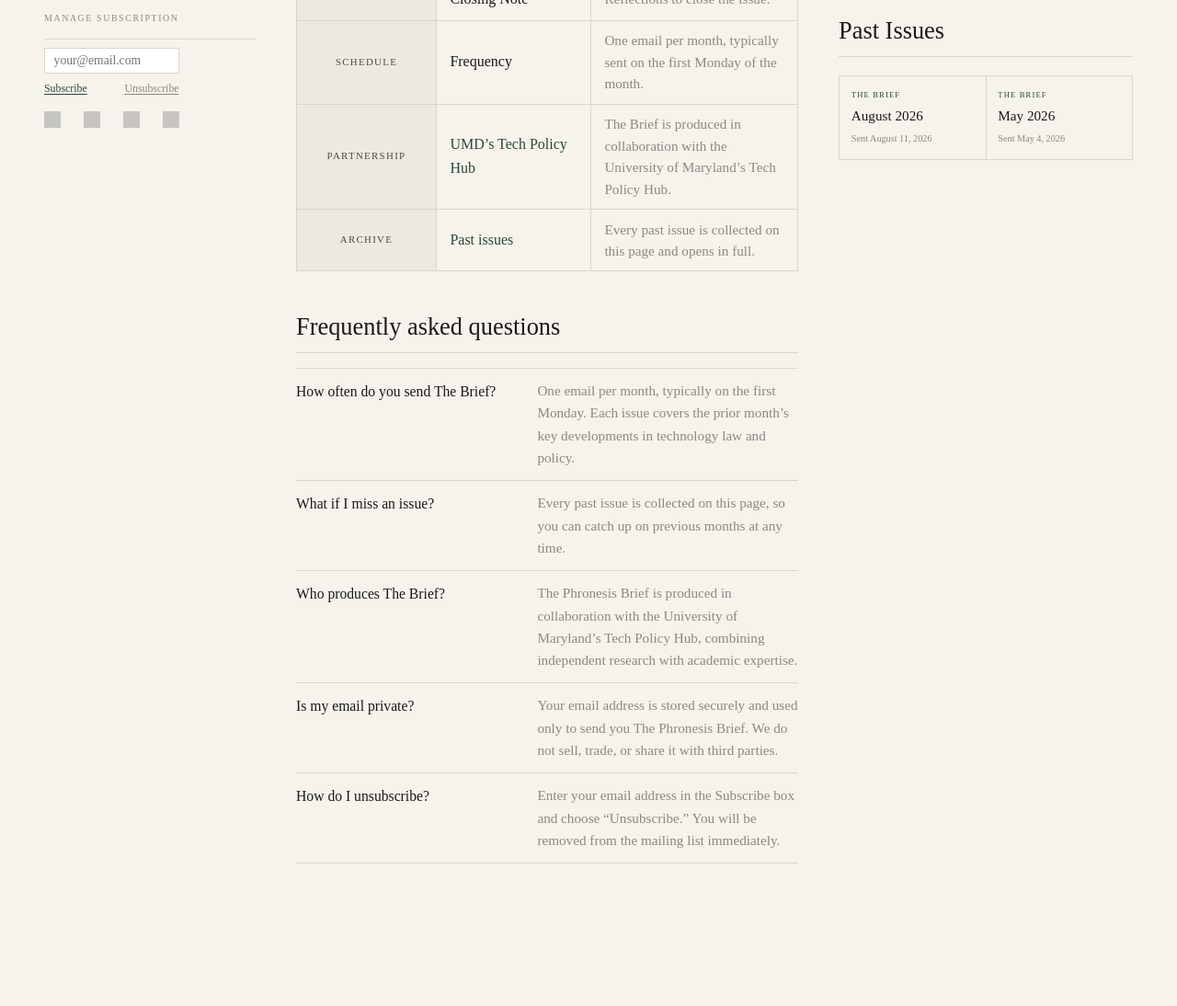
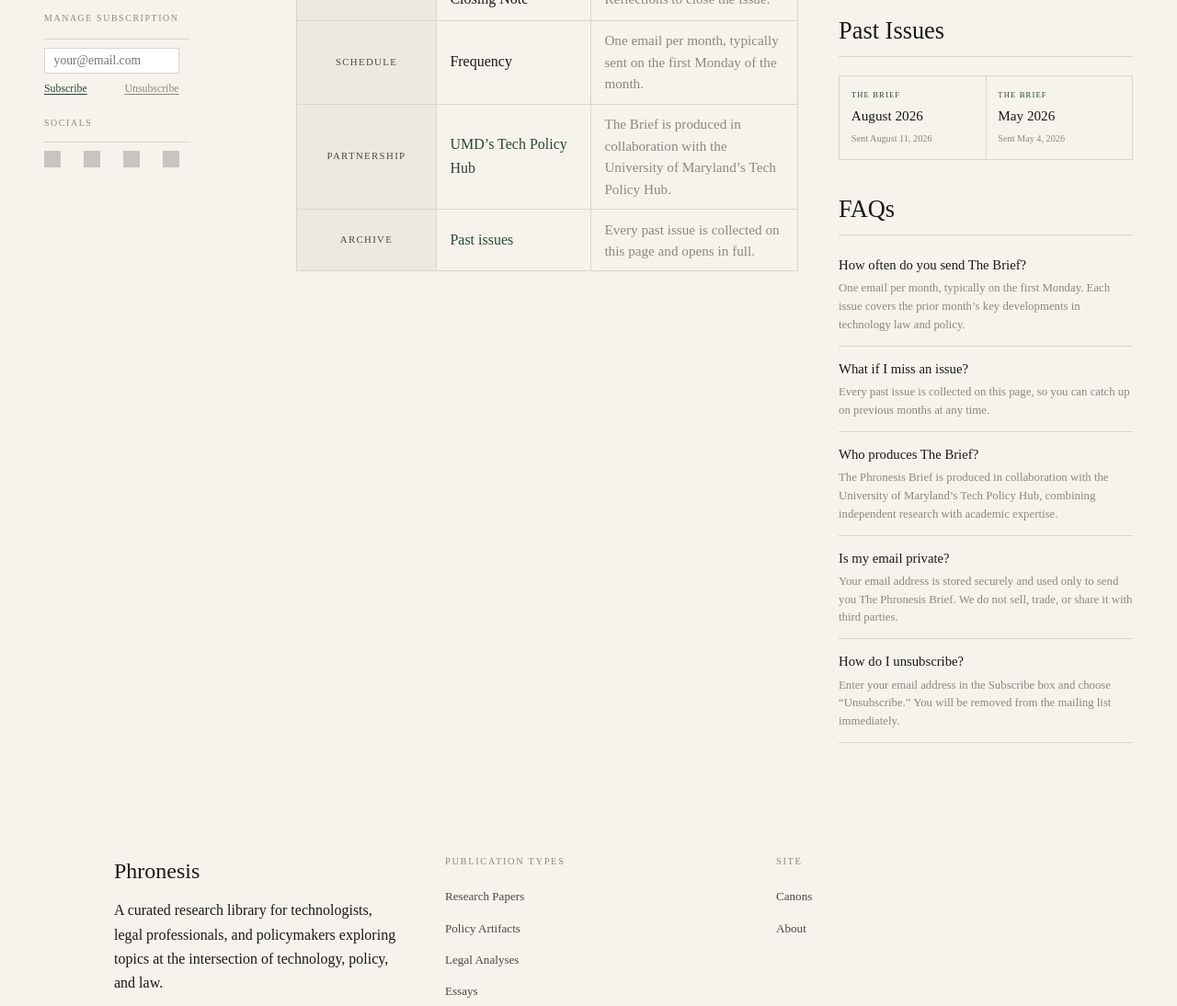
Before and after one commit to ChadL22/phronesis, a website: page subscribe.html in a window 1280 px wide. Shown: the part 653-1747 px from the top of the page at 92% size. Drawn offline with Linux system fonts and the light colour scheme; grey boxes are pictures that could not be loaded.

Commit message:
Newsletter & Socials: short dividers, Socials heading, compact FAQs in right column

```diff
--- a/archive.css
+++ b/archive.css
@@ -1157,3 +1157,15 @@ a.arc-mini-title { text-decoration: none; }
 /* page titles: nudge down so their tops line up with the search bar */
 @media (min-width: 901px) { .arc-head .arc-title { margin-top: 4px; } }
 .arc-side .arc-subscribe-panel .arc-sub-social a { padding: 0; margin: 0; border: none; }
+
+/* left column: the lines under "Manage Subscription" and "Socials" run just
+   past their headings rather than across the whole column */
+.arc-side .arc-subscribe-panel > .arc-rail-divider { grid-column: 1; width: calc(100% + 0.75rem); }
+.arc-sub-sublabel { margin-top: 1.4rem; }
+.arc-side .arc-subscribe-panel .arc-sub-divider { width: calc(100% + 0.75rem); margin: 0.1rem 0 0.6rem 0; }
+.arc-sub-divider + .arc-sub-social { margin-top: 0.4rem; }
+/* FAQs: a compact list in the right column, under Past Issues */
+.arc-faq-compact > div { padding: 0.75rem 0; border-bottom: 1px solid var(--rule); }
+.arc-faq-compact > div:first-child { padding-top: 0; }
+.arc-faq-compact dt { font-family: var(--serif); font-size: 0.92rem; color: var(--ink); margin-bottom: 0.25rem; }
+.arc-faq-compact dd { font-size: 0.8rem; line-height: 1.55; color: var(--ink-3); }
--- a/subscribe.html
+++ b/subscribe.html
@@ -9,7 +9,7 @@
   <link rel="preconnect" href="https://fonts.googleapis.com" /><link rel="preconnect" href="https://fonts.gstatic.com" crossorigin />
   <link href="https://fonts.googleapis.com/css2?family=Cormorant+Garamond:ital,wght@0,300;0,400;0,500;0,600;1,300;1,400&family=Outfit:wght@300;400;500&display=swap" rel="stylesheet" />
   <link rel="stylesheet" href="shared.css?v=20261021c" /><link rel="stylesheet" href="chat.css" />
-  <link rel="stylesheet" href="archive.css?v=20261029q" />
+  <link rel="stylesheet" href="archive.css?v=20261029r" />
 </head>
 <body>
   <header class="masthead">
@@ -104,6 +104,8 @@
               <button type="button" class="arc-sub-leave arc-sub-join" id="subscribeBtn">Subscribe</button>
               <button type="button" class="arc-sub-leave" id="unsubscribeBtn">Unsubscribe</button>
             </div>
+            <div class="arc-panel-label arc-rail-label arc-sub-sublabel">Socials</div>
+            <div class="arc-rail-divider arc-sub-divider"></div>
             <ul class="arc-sub-social" aria-label="Phronesis elsewhere">
               <li><a href="https://x.com/phronesisres" target="_blank" rel="noopener" title="X" aria-label="Phronesis on X"><img src="https://cdn.jsdelivr.net/npm/simple-icons@11.0.0/icons/x.svg" alt="X" width="18" height="18" loading="lazy"></a></li>
               <li><a href="https://www.instagram.com/phronesisres" target="_blank" rel="noopener" title="Instagram" aria-label="Phronesis on Instagram"><img src="https://cdn.jsdelivr.net/npm/simple-icons@11.0.0/icons/instagram.svg" alt="Instagram" width="18" height="18" loading="lazy"></a></li>
@@ -166,9 +168,16 @@
         </table>
       </section>
 
-      <section id="faq">
-        <h2>Frequently asked questions</h2>
-        <dl class="arc-deflist arc-faq">
+      </div>
+    </div>
+
+    <aside class="arc-panel" id="issues" aria-label="Issues of The Phronesis Brief">
+      <h2 class="arc-col-heading">Latest Issue</h2>
+      <div id="latestIssue"><p class="arc-empty">Loading&hellip;</p></div>
+      <div id="pastIssues"></div>
+      <section id="faq" class="arc-col-faq">
+        <h2 class="arc-col-heading arc-col-heading--next">FAQs</h2>
+        <dl class="arc-faq-compact">
           <div><dt>How often do you send The Brief?</dt><dd>One email per month, typically on the first Monday. Each issue covers the prior month&rsquo;s key developments in technology law and policy.</dd></div>
           <div><dt>What if I miss an issue?</dt><dd>Every past issue is collected on this page, so you can catch up on previous months at any time.</dd></div>
           <div><dt>Who produces The Brief?</dt><dd>The Phronesis Brief is produced in collaboration with the University of Maryland&rsquo;s Tech Policy Hub, combining independent research with academic expertise.</dd></div>
@@ -176,13 +185,6 @@
           <div><dt>How do I unsubscribe?</dt><dd>Enter your email address in the Subscribe box and choose &ldquo;Unsubscribe.&rdquo; You will be removed from the mailing list immediately.</dd></div>
         </dl>
       </section>
-      </div>
-    </div>
-
-    <aside class="arc-panel" id="issues" aria-label="Issues of The Phronesis Brief">
-      <h2 class="arc-col-heading">Latest Issue</h2>
-      <div id="latestIssue"><p class="arc-empty">Loading&hellip;</p></div>
-      <div id="pastIssues"></div>
     </aside>
   </div>
 
```
Also changed, not shown: about.html (+1 -1 lines), articles.html (+1 -1 lines), canon.html (+1 -1 lines), corpus.html (+1 -1 lines), essays.html (+1 -1 lines), legal.html (+1 -1 lines), policy.html (+1 -1 lines), reports.html (+1 -1 lines), research.html (+1 -1 lines).
